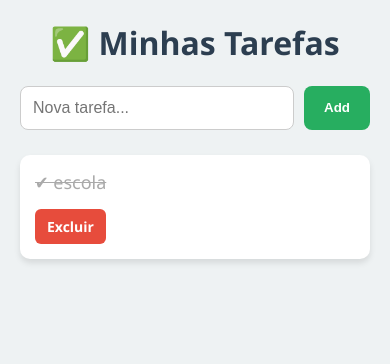
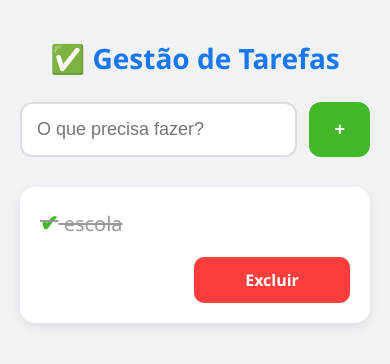
Before and after one commit to guga-leal-r/gestao-tarefas, a Flask app: page / in a window 390 px wide. Shown: the top 364 px of the page. Run offline with Flask 3, Linux system fonts and the light colour scheme.

Commit message:
Aumentando fonte e botoes para mobile

```diff
--- a/templates/index.html
+++ b/templates/index.html
@@ -2,65 +2,70 @@
 <html lang="pt-br">
 <head>
     <meta charset="UTF-8">
-    <!-- Faz o site carregar no tamanho certo do celular -->
-    <meta name="viewport" content="width=device-width, initial-scale=1.0">
+    <meta name="viewport" content="width=device-width, initial-scale=1.0, maximum-scale=1.0, user-scalable=no">
     <title>Meu Gerenciador</title>
     <style>
-        body { font-family: 'Segoe UI', Tahoma, Geneva, Verdana, sans-serif; margin: 20px; background-color: #eef2f3; color: #333; }
+        body { font-family: 'Segoe UI', system-ui, -apple-system, sans-serif; margin: 0; padding: 20px; background-color: #f0f2f5; color: #1c1e21; }
         .container { max-width: 600px; margin: auto; }
-        h1 { text-align: center; color: #2c3e50; }
+        h1 { text-align: center; color: #1877f2; font-size: 28px; margin-bottom: 25px; }
 
-        /* Estilo do Formulário */
-        form { display: flex; gap: 10px; margin-bottom: 25px; }
-        input { flex: 1; padding: 12px; border: 1px solid #ccc; border-radius: 8px; font-size: 16px; outline: none; }
-        .btn-add { background: #27ae60; color: white; border: none; padding: 12px 20px; border-radius: 8px; cursor: pointer; font-weight: bold; }
+        /* Formulário Robusto para Celular */
+        form { display: flex; gap: 12px; margin-bottom: 30px; }
+        input { flex: 1; padding: 15px; border: 2px solid #ddd; border-radius: 12px; font-size: 18px; outline: none; transition: 0.3s; }
+        input:focus { border-color: #1877f2; }
+        .btn-add { background: #42b72a; color: white; border: none; padding: 15px 25px; border-radius: 12px; cursor: pointer; font-weight: bold; font-size: 18px; }
 
-        /* Lista de Tarefas */
+        /* Lista de Tarefas Gigante */
         ul { padding: 0; list-style: none; }
         .card {
-            background: white; padding: 15px; margin-bottom: 12px; border-radius: 10px;
-            box-shadow: 0 4px 6px rgba(0,0,0,0.1); display: flex; flex-direction: column; gap: 15px;
+            background: white; padding: 20px; margin-bottom: 15px; border-radius: 15px;
+            box-shadow: 0 4px 12px rgba(0,0,0,0.08); display: flex; flex-direction: column; gap: 20px;
         }
 
-        /* Ajuste para telas maiores (computador) */
-        @media (min-width: 480px) {
+        /* No computador, fica lado a lado. No celular, um embaixo do outro */
+        @media (min-width: 500px) {
             .card { flex-direction: row; justify-content: space-between; align-items: center; }
         }
 
-        .texto-tarefa { font-size: 18px; flex: 1; }
-        .concluida { color: #aaa; text-decoration: line-through; }
+        .texto-tarefa { font-size: 20px; font-weight: 500; flex: 1; word-wrap: break-word; }
+        .concluida { color: #999; text-decoration: line-through; }
 
-        /* Botões de Ação */
-        .acoes { display: flex; gap: 10px; }
-        .btn { text-decoration: none; padding: 8px 12px; border-radius: 6px; font-size: 14px; font-weight: bold; text-align: center; }
-        .btn-done { background: #3498db; color: white; }
-        .btn-delete { background: #e74c3c; color: white; }
-        .check-icon { font-size: 20px; color: #27ae60; padding-right: 10px; }
+        /* Botões de Ação estilo App */
+        .acoes { display: flex; gap: 12px; width: 100%; justify-content: flex-end; }
+        .btn {
+            text-decoration: none; padding: 12px 18px; border-radius: 10px;
+            font-size: 16px; font-weight: bold; text-align: center; flex: 1; max-width: 120px;
+        }
+        .btn-done { background: #e7f3ff; color: #1877f2; border: 1px solid #1877f2; }
+        .btn-delete { background: #fa3e3e; color: white; }
+
+        .status-check { color: #42b72a; font-weight: bold; font-size: 22px; }
     </style>
 </head>
 <body>
     <div class="container">
-        <h1>✅ Minhas Tarefas</h1>
+        <h1>✅ Gestão de Tarefas</h1>
 
         <form action="/add" method="POST">
-            <input type="text" name="conteudo" placeholder="Nova tarefa..." required>
-            <button type="submit" class="btn-add">Add</button>
+            <input type="text" name="conteudo" placeholder="O que precisa fazer?" required>
+            <button type="submit" class="btn-add">+</button>
         </form>
 
         <ul>
             {% for tarefa in lista %}
                 <li class="card">
                     <span class="texto-tarefa {{ 'concluida' if tarefa.feito }}">
-                        {{ '✔ ' if tarefa.feito }} {{ tarefa.texto }}
+                        {% if tarefa.feito %}<span class="status-check">✔</span>{% endif %}
+                        {{ tarefa.texto }}
                     </span>
 
                     <div class="acoes">
                         {% if not tarefa.feito %}
-                            <a href="/concluir/{{ tarefa.id }}" class="btn btn-done">Concluir</a>
+                            <a href="/concluir/{{ tarefa.id }}" class="btn btn-done">Feito</a>
                         {% endif %}
 
                         <a href="/deletar/{{ tarefa.id }}" class="btn btn-delete"
-                           onclick="return confirm('Apagar esta tarefa?')">Excluir</a>
+                           onclick="return confirm('Apagar tarefa?')">Excluir</a>
                     </div>
                 </li>
             {% endfor %}
```
